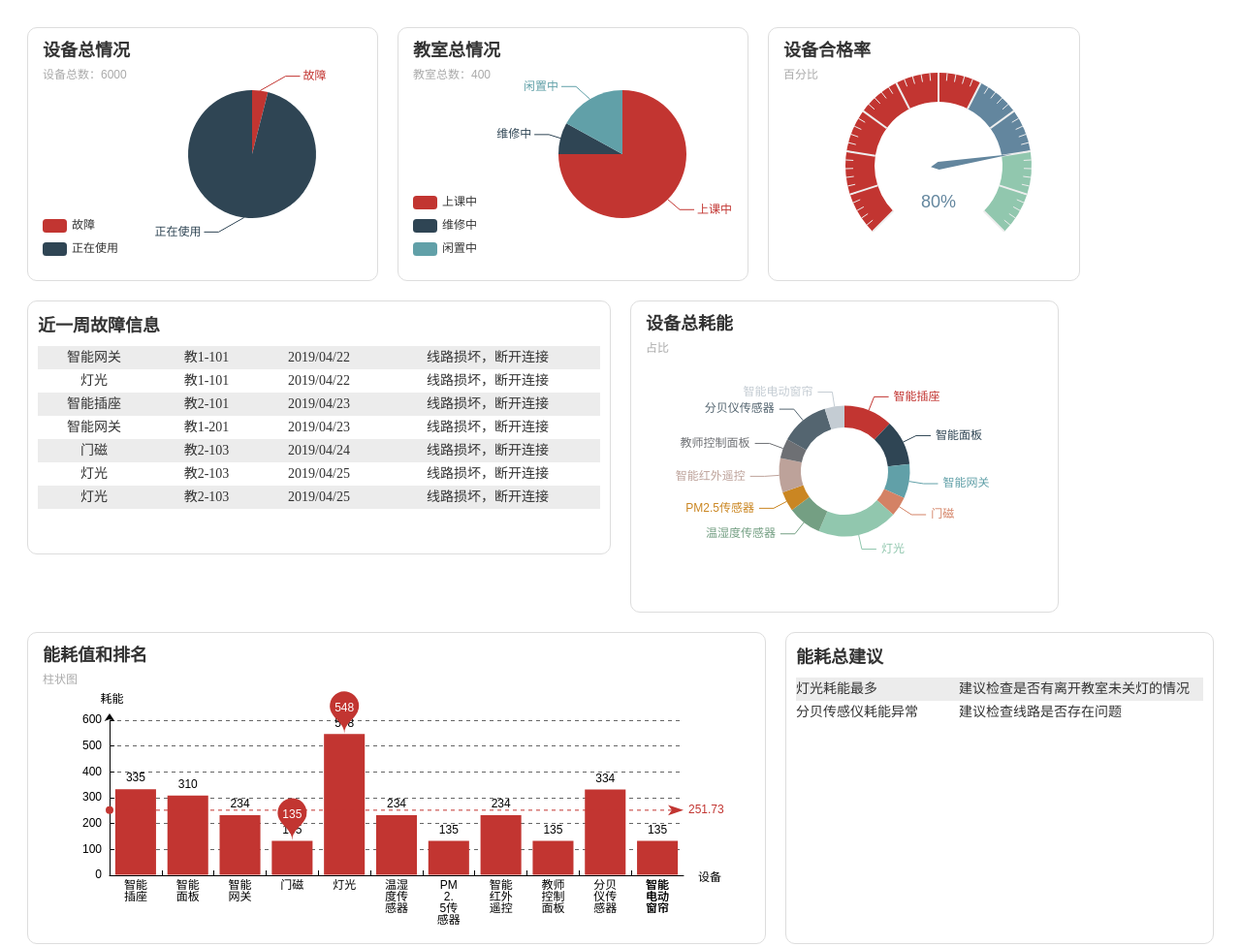
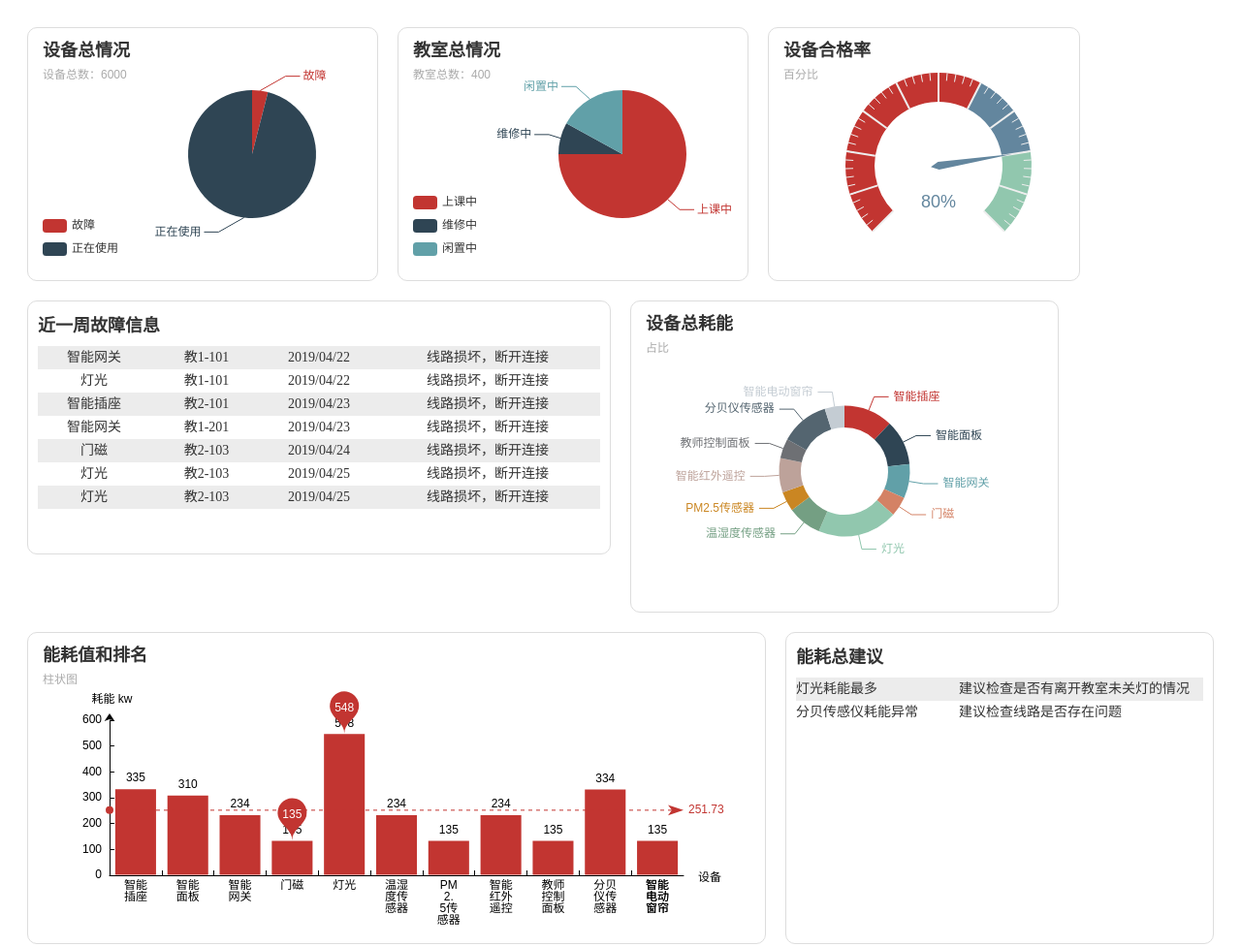
Before and after one commit to jwchan1996/study, a plain HTML site: page echarts/index.html in a window 1280 px wide. Shown: the top 977 px of the page at 97% size. Drawn offline with Linux system fonts and the light colour scheme.

Commit message:
echarts数据图表

```diff
--- a/echarts/index.html
+++ b/echarts/index.html
@@ -261,7 +261,7 @@
             display: flex;
             flex-direction: row;
             align-items: center;
-            z-index: 999999999999999;
+            z-index: 10;
         }
 
         .temperature,
--- a/echarts/index.js
+++ b/echarts/index.js
@@ -287,7 +287,8 @@ function energyAndRank() {
       x: 'left'
     },
     tooltip: {
-      trigger: 'axis'
+      trigger: 'axis',
+      formatter: "{a} <br/>{b} : {c} kw"
     },
     legend: {
       orient: 'vertical',
@@ -398,7 +399,7 @@ function energyAndRank() {
       position: 'left', //---y轴位置
       offset: 0, //---y轴相对于默认位置的偏移
       type: 'value', //---轴类型，默认'category'
-      name: '耗能', //---轴名称
+      name: '耗能 kw', //---轴名称
       nameLocation: 'end', //---轴名称相对位置value
       nameTextStyle: { //---坐标轴名称样式
         color: "#000",
@@ -440,7 +441,7 @@ function energyAndRank() {
         //color:'red',              //---默认取轴线的颜色
       },
       splitLine: { //---grid 区域中的分隔线
-        show: true, //---是否显示，'category'类目轴不显示，此时我的y轴为类目轴，splitLine属性是有意义的
+        show: false, //---是否显示，'category'类目轴不显示，此时我的y轴为类目轴，splitLine属性是有意义的
         lineStyle: {
           color: '#666',
           width: 1,
```
